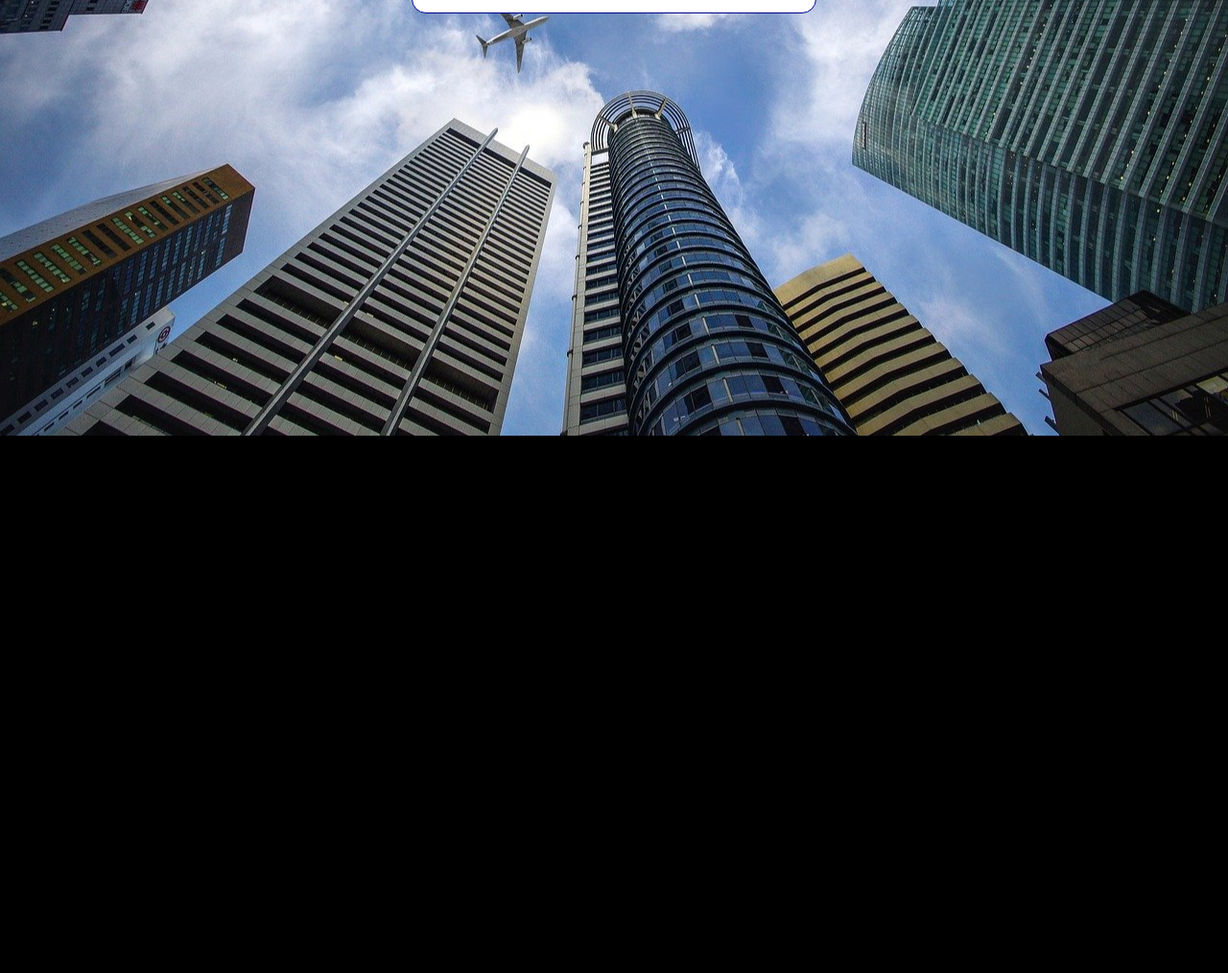
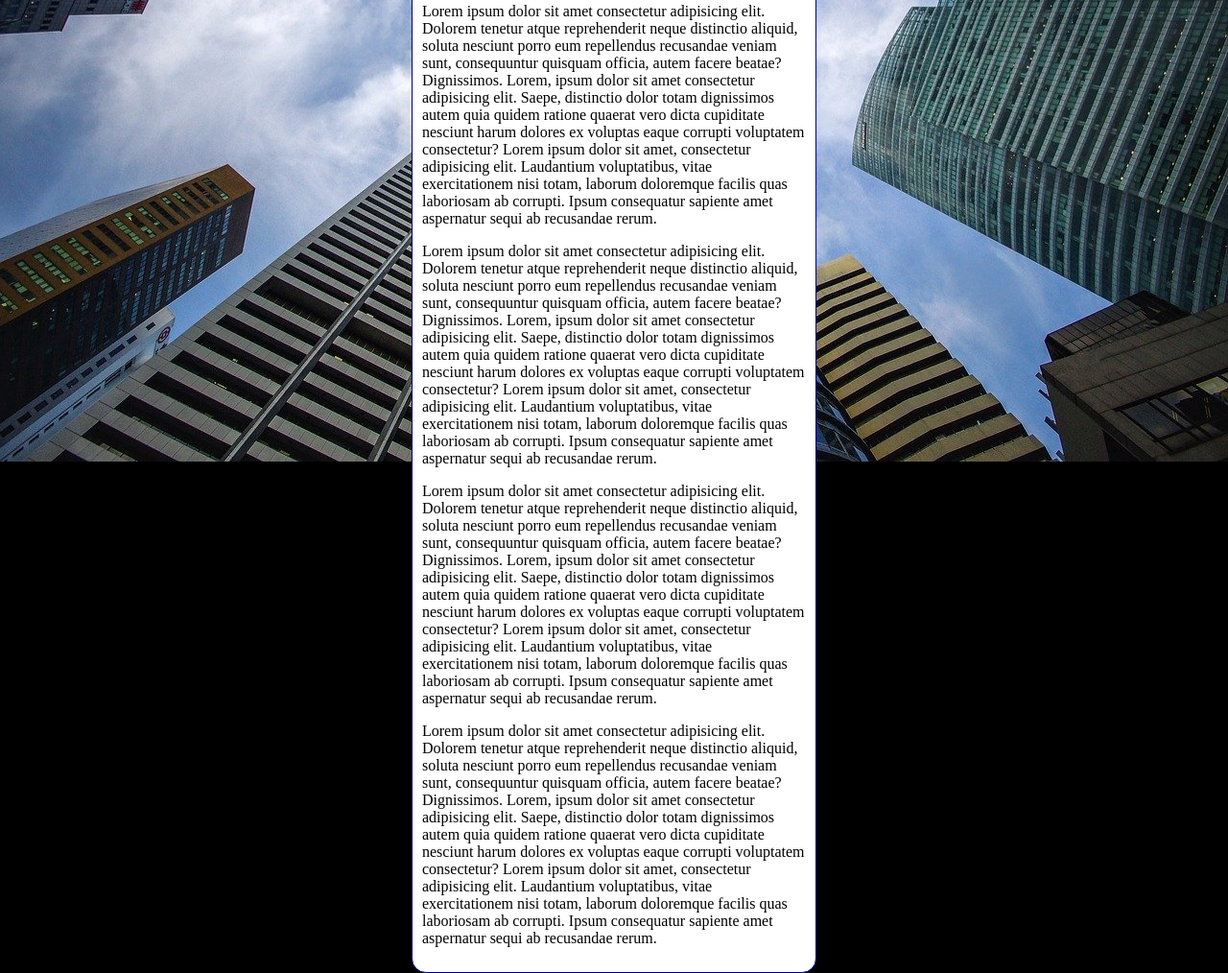
Before and after one commit to EduardoPCarvalho/html-css, a plain HTML site: page Exercicios/ex022/fundo006.html in a window 1280 px wide. Shown: the part 346-1360 px from the top of the page at 96% size. Before the commit the page ends 800 px from the top, so only its background shows below. Drawn offline with Linux system fonts and the light colour scheme.

Commit message:
Update fundo006.html

```diff
--- a/Exercicios/ex022/fundo006.html
+++ b/Exercicios/ex022/fundo006.html
@@ -30,6 +30,18 @@
         <p>
             Lorem ipsum dolor sit amet consectetur adipisicing elit. Dolorem tenetur atque reprehenderit neque distinctio aliquid, soluta nesciunt porro eum repellendus recusandae veniam sunt, consequuntur quisquam officia, autem facere beatae? Dignissimos. Lorem, ipsum dolor sit amet consectetur adipisicing elit. Saepe, distinctio dolor totam dignissimos autem quia quidem ratione quaerat vero dicta cupiditate nesciunt harum dolores ex voluptas eaque corrupti voluptatem consectetur? Lorem ipsum dolor sit amet, consectetur adipisicing elit. Laudantium voluptatibus, vitae exercitationem nisi totam, laborum doloremque facilis quas laboriosam ab corrupti. Ipsum consequatur sapiente amet aspernatur sequi ab recusandae rerum.
         </p>
+        <p>
+            Lorem ipsum dolor sit amet consectetur adipisicing elit. Dolorem tenetur atque reprehenderit neque distinctio aliquid, soluta nesciunt porro eum repellendus recusandae veniam sunt, consequuntur quisquam officia, autem facere beatae? Dignissimos. Lorem, ipsum dolor sit amet consectetur adipisicing elit. Saepe, distinctio dolor totam dignissimos autem quia quidem ratione quaerat vero dicta cupiditate nesciunt harum dolores ex voluptas eaque corrupti voluptatem consectetur? Lorem ipsum dolor sit amet, consectetur adipisicing elit. Laudantium voluptatibus, vitae exercitationem nisi totam, laborum doloremque facilis quas laboriosam ab corrupti. Ipsum consequatur sapiente amet aspernatur sequi ab recusandae rerum.
+        </p>
+        <p>
+            Lorem ipsum dolor sit amet consectetur adipisicing elit. Dolorem tenetur atque reprehenderit neque distinctio aliquid, soluta nesciunt porro eum repellendus recusandae veniam sunt, consequuntur quisquam officia, autem facere beatae? Dignissimos. Lorem, ipsum dolor sit amet consectetur adipisicing elit. Saepe, distinctio dolor totam dignissimos autem quia quidem ratione quaerat vero dicta cupiditate nesciunt harum dolores ex voluptas eaque corrupti voluptatem consectetur? Lorem ipsum dolor sit amet, consectetur adipisicing elit. Laudantium voluptatibus, vitae exercitationem nisi totam, laborum doloremque facilis quas laboriosam ab corrupti. Ipsum consequatur sapiente amet aspernatur sequi ab recusandae rerum.
+        </p>
+        <p>
+            Lorem ipsum dolor sit amet consectetur adipisicing elit. Dolorem tenetur atque reprehenderit neque distinctio aliquid, soluta nesciunt porro eum repellendus recusandae veniam sunt, consequuntur quisquam officia, autem facere beatae? Dignissimos. Lorem, ipsum dolor sit amet consectetur adipisicing elit. Saepe, distinctio dolor totam dignissimos autem quia quidem ratione quaerat vero dicta cupiditate nesciunt harum dolores ex voluptas eaque corrupti voluptatem consectetur? Lorem ipsum dolor sit amet, consectetur adipisicing elit. Laudantium voluptatibus, vitae exercitationem nisi totam, laborum doloremque facilis quas laboriosam ab corrupti. Ipsum consequatur sapiente amet aspernatur sequi ab recusandae rerum.
+        </p>
+        <p>
+            Lorem ipsum dolor sit amet consectetur adipisicing elit. Dolorem tenetur atque reprehenderit neque distinctio aliquid, soluta nesciunt porro eum repellendus recusandae veniam sunt, consequuntur quisquam officia, autem facere beatae? Dignissimos. Lorem, ipsum dolor sit amet consectetur adipisicing elit. Saepe, distinctio dolor totam dignissimos autem quia quidem ratione quaerat vero dicta cupiditate nesciunt harum dolores ex voluptas eaque corrupti voluptatem consectetur? Lorem ipsum dolor sit amet, consectetur adipisicing elit. Laudantium voluptatibus, vitae exercitationem nisi totam, laborum doloremque facilis quas laboriosam ab corrupti. Ipsum consequatur sapiente amet aspernatur sequi ab recusandae rerum.
+        </p>
     </main>
 
 </body>
```
